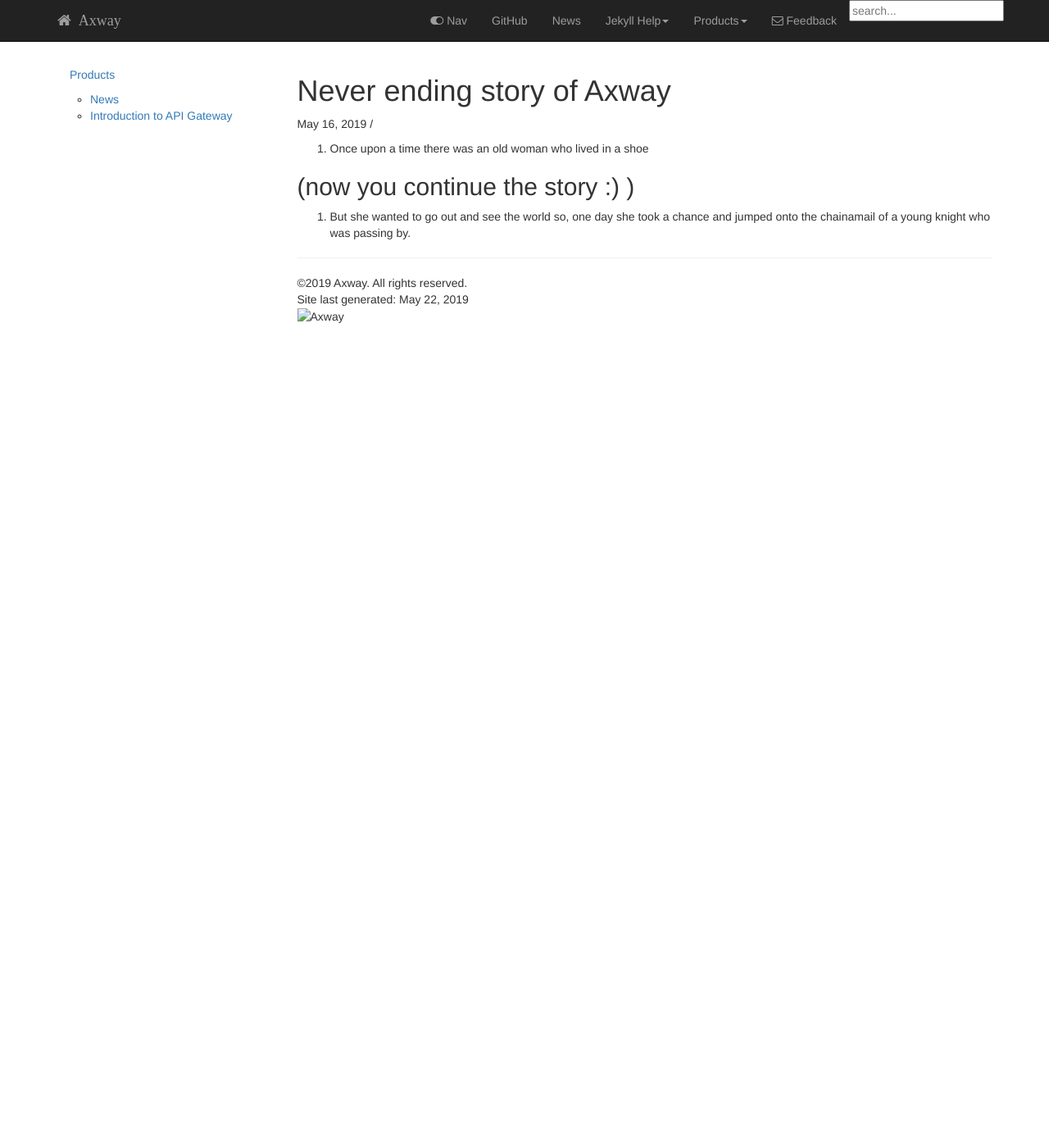
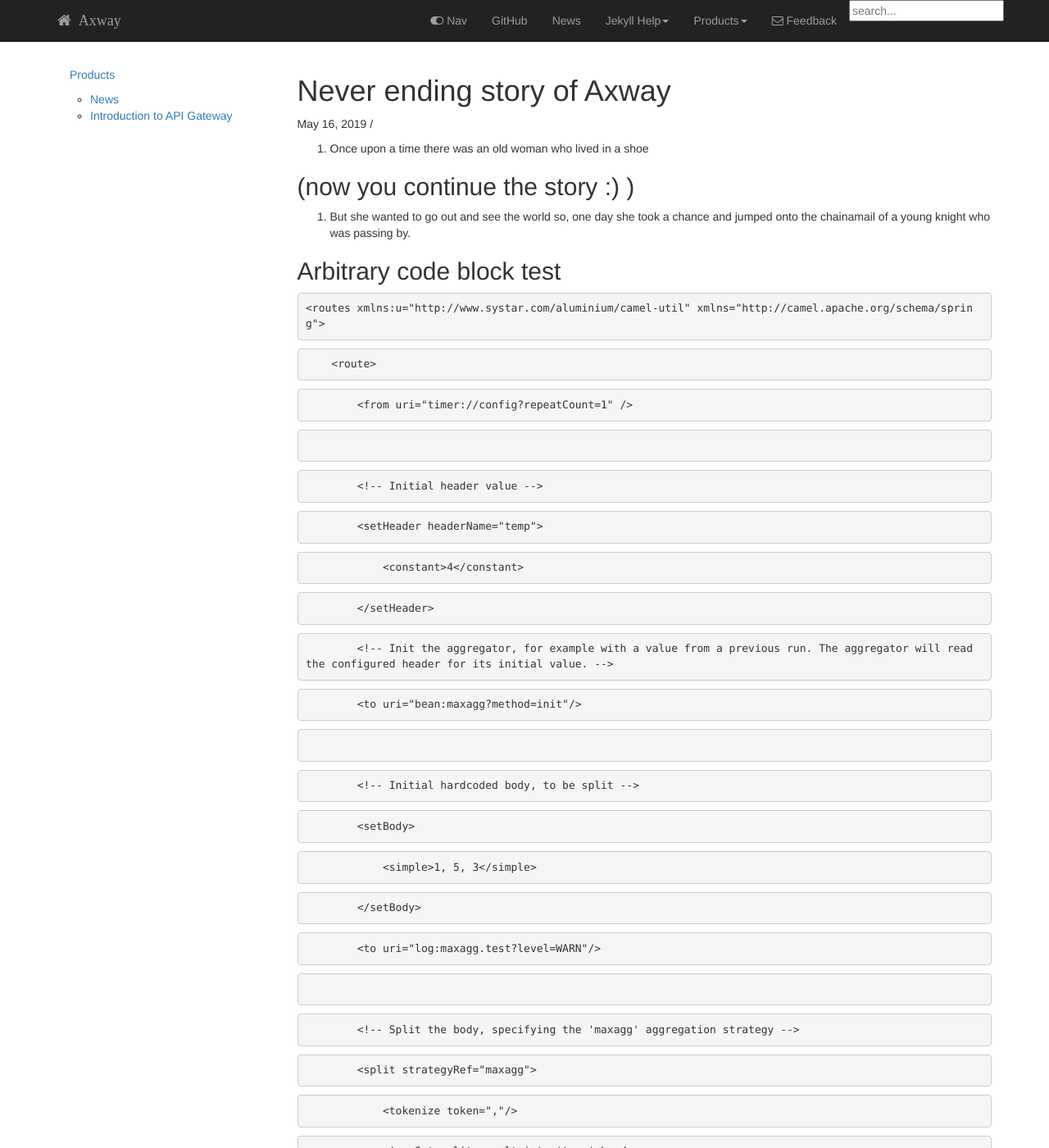
Before and after one commit to andreamussap/Axway_Docs4All_Hackathon, a Jekyll site: the page built from doctheme/_posts/2019-05-16-never-ending-story-of-axway.md, in a window 1280 px wide and 1400 px high. Shown: the whole window at 82% size. Built offline with Jekyll 4.4.1, drawn with Linux system fonts in a browser that asks for light colours; nearby versions of some CDN libraries; library files that are not in the unit come from our copies; comment, search, counter and statistics services are not loaded; some of the changed text lies outside the part shown.

Commit message:
Update Document “2019-05-16-never-ending-story-of-axway”

````diff
--- a/doctheme/_posts/2019-05-16-never-ending-story-of-axway.md
+++ b/doctheme/_posts/2019-05-16-never-ending-story-of-axway.md
@@ -8,3 +8,139 @@
 ## (now you continue the story :) )
 
 2. But she wanted to go out and see the world so, one day she took a chance and jumped onto the chainamail of a young knight who was passing by.
+
+
+
+## Arbitrary code block test
+
+```
+<routes xmlns:u="http://www.systar.com/aluminium/camel-util" xmlns="http://camel.apache.org/schema/spring">
+```
+
+```
+    <route>
+```
+
+```
+        <from uri="timer://config?repeatCount=1" />
+```
+
+```
+
+```
+
+```
+        <!-- Initial header value -->
+```
+
+```
+        <setHeader headerName="temp">
+```
+
+```
+            <constant>4</constant>
+```
+
+```
+        </setHeader>
+```
+
+```
+        <!-- Init the aggregator, for example with a value from a previous run. The aggregator will read the configured header for its initial value. -->
+```
+
+```
+        <to uri="bean:maxagg?method=init"/>
+```
+
+```
+
+```
+
+```
+        <!-- Initial hardcoded body, to be split -->
+```
+
+```
+        <setBody>
+```
+
+```
+            <simple>1, 5, 3</simple>
+```
+
+```
+        </setBody>
+```
+
+```
+        <to uri="log:maxagg.test?level=WARN"/>
+```
+
+```
+
+```
+
+```
+        <!-- Split the body, specifying the 'maxagg' aggregation strategy -->
+```
+
+```
+        <split strategyRef="maxagg">
+```
+
+```
+            <tokenize token=","/>
+```
+
+```
+            <!-- Set split result into 'temp' header -->
+```
+
+```
+            <setHeader headerName="temp">
+```
+
+```
+                <simple>body</simple>
+```
+
+```
+            </setHeader>
+```
+
+```
+        </split>
+```
+
+```
+
+```
+
+```
+        <!-- Log the header from the split aggregator -->
+```
+
+```
+        <setBody>
+```
+
+```
+            <simple>header.temp</simple>
+```
+
+```
+        </setBody>
+```
+
+```
+        <to uri="log:maxagg.test?level=WARN"/>
+```
+
+```
+   </route>
+```
+
+```
+</routes>
+```
````
